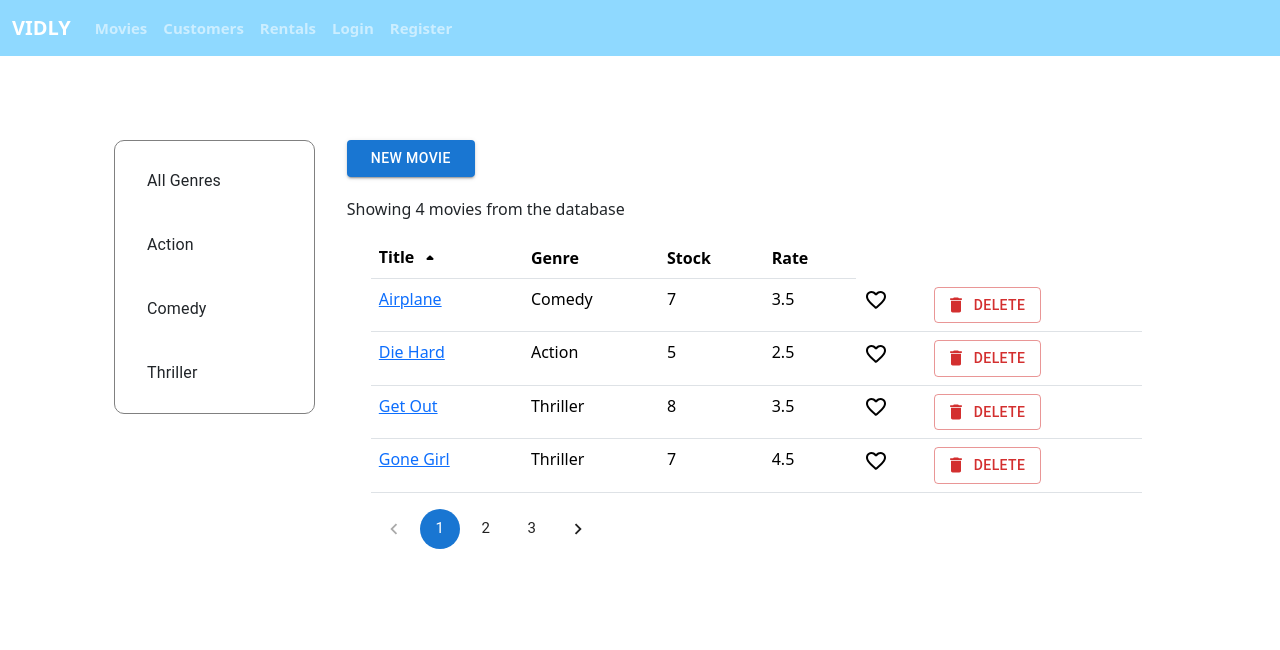
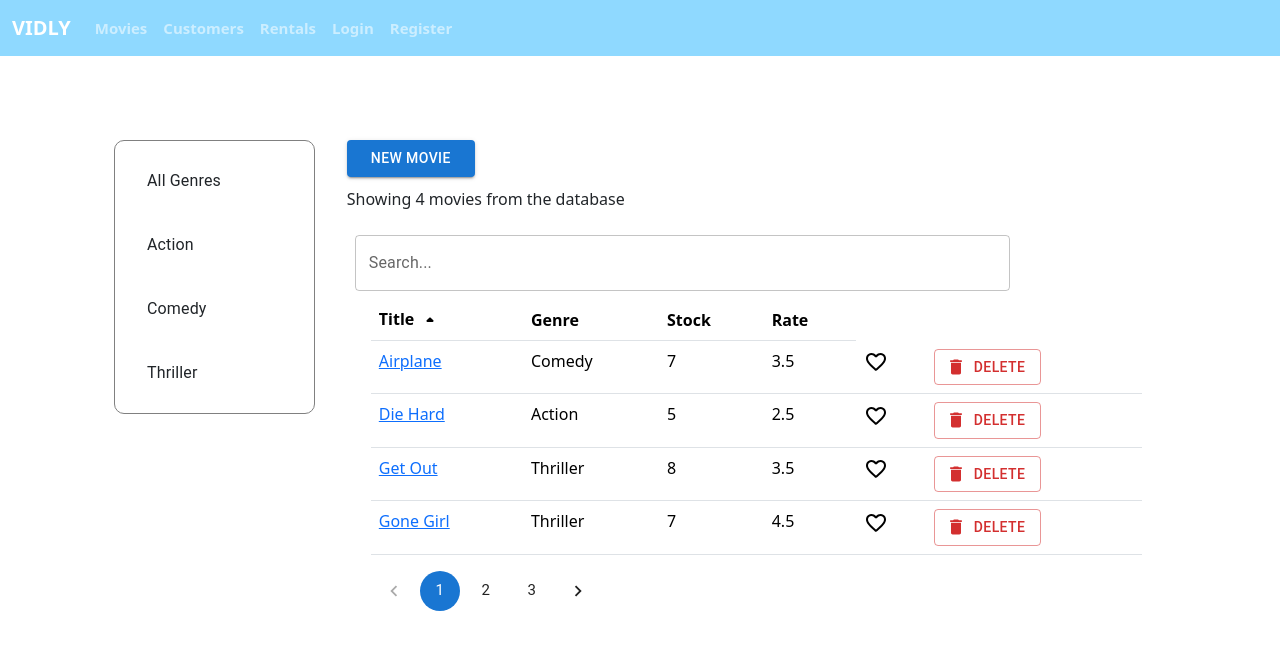
Before and after one commit to ds-247/vidly-ui, a React (Create React App) app: page / in a window 1280 px wide. Shown: the top 650 px of the page. Built offline with nearby package versions, Linux system fonts and the light colour scheme.

Commit message:
issue with new movie button is resolved (before link is taking full area) rendered the search box (not functionality)

```diff
--- a/src/Components/Movies.jsx
+++ b/src/Components/Movies.jsx
@@ -5,6 +5,7 @@ import MoviesTable from "./MoviesTable";
 import Pagination from "./common/Pagination";
 import paginate from "../utils/paginate";
 import ListGroup from "./common/ListGroup.jsx";
+import SearchBox from "./common/SearchBox";
 import Box from "@mui/material/Box";
 import _ from "lodash";
 import Button from "@mui/material/Button";
@@ -149,16 +150,21 @@ function Movies() {
               flexGrow: 1,
             }}
           >
-            <Link to="/movies/new">
-              <Button variant="contained" sx={{ width: "8rem", mb: "20px" }}>
-                New Movie
-              </Button>
-            </Link>
+            <Button
+              component={Link}
+              to="/movies/new"
+              variant="contained"
+              sx={{width:"8rem" , mb:"10px"}}
+            >
+              New Movie
+            </Button>
             <p>
               {count === 0
                 ? "There are no movies in the database"
                 : `Showing ${moviesToRender.length} movies from the database`}
             </p>
+
+            <SearchBox />
 
             <div className="container">
               {count !== 0 && moviesToRender && (
--- /dev/null
+++ b/src/Components/common/SearchBox.jsx
@@ -0,0 +1,18 @@
+import * as React from "react";
+import Box from "@mui/material/Box";
+import TextField from "@mui/material/TextField";
+
+export default function SearchBox() {
+  return (
+    <Box
+      component="form"
+      sx={{
+        "& > :not(style)": { m: 1, width: "80%" },
+      }}
+      noValidate
+      autoComplete="off"
+    >
+      <TextField id="outlined-basic" label="Search..." variant="outlined" />
+    </Box>
+  );
+}
```
